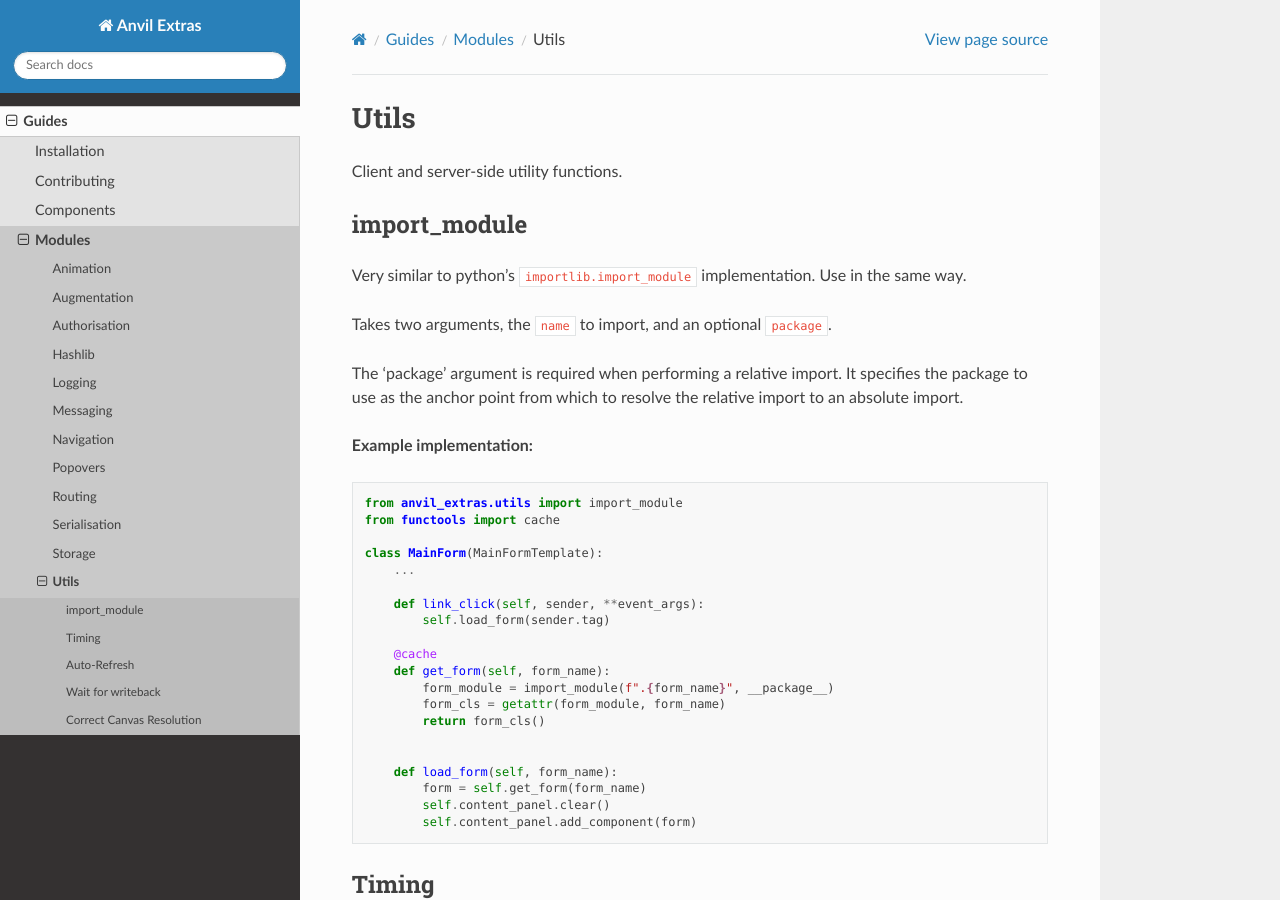
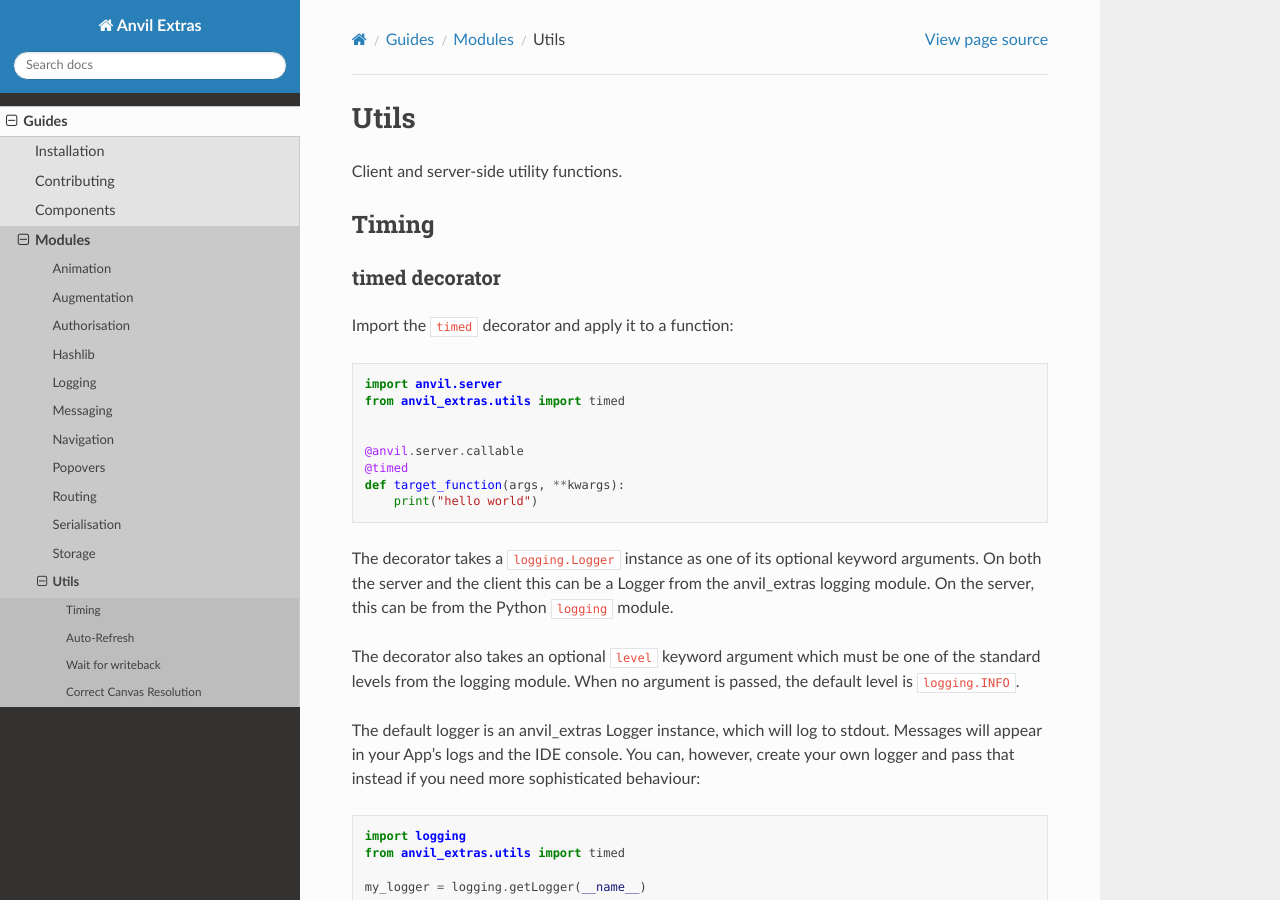
Before and after one commit to anvilistas/anvil-extras, a Sphinx documentation site: the page built from docs/guides/modules/utils.rst, in a window 1280 px wide and 900 px high. Built offline with Sphinx 7.4.7 and the Read the Docs theme 2.0.0, drawn with Linux system fonts in a browser that asks for light colours.

Commit message:
Revert addition of utils.import_lib

```diff
--- a/docs/guides/modules/utils.rst
+++ b/docs/guides/modules/utils.rst
@@ -3,45 +3,6 @@
 Client and server-side utility functions.
 
 
-
-
-import_module
--------------
-
-Very similar to python's ``importlib.import_module`` implementation.
-Use in the same way.
-
-Takes two arguments, the ``name`` to import, and an optional ``package``.
-
-The 'package' argument is required when performing a relative import. It
-specifies the package to use as the anchor point from which to resolve the
-relative import to an absolute import.
-
-
-**Example implementation:**
-
-.. code-block:: python
-
-    from anvil_extras.utils import import_module
-    from functools import cache
-
-    class MainForm(MainFormTemplate):
-        ...
-
-        def link_click(self, sender, **event_args):
-            self.load_form(sender.tag)
-
-        @cache
-        def get_form(self, form_name):
-            form_module = import_module(f".{form_name}", __package__)
-            form_cls = getattr(form_module, form_name)
-            return form_cls()
-
-
-        def load_form(self, form_name):
-            form = self.get_form(form_name)
-            self.content_panel.clear()
-            self.content_panel.add_component(form)
 
 
 Timing
```
Also changed, not shown: CHANGELOG.md (+0 -2 lines), 1 other file.
